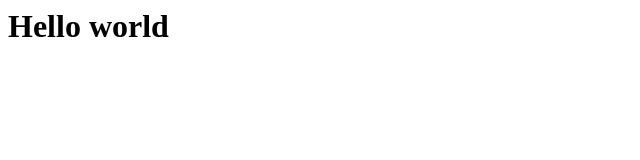
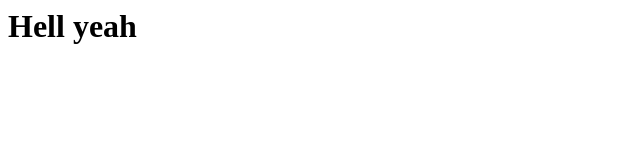
Before and after one commit to EgorPetrov023/EgorPetrov023.github.io, a plain HTML site: page index.html in a window 1280 px wide. Shown: the whole page, without its empty margins (0-640 px from the left). Drawn offline with Linux system fonts and the light colour scheme.

Commit message:
Update index.html

```diff
--- a/index.html
+++ b/index.html
@@ -1 +1 @@
-<h1> Hello world</h1>
+<h1> Hell yeah</h1>
```
